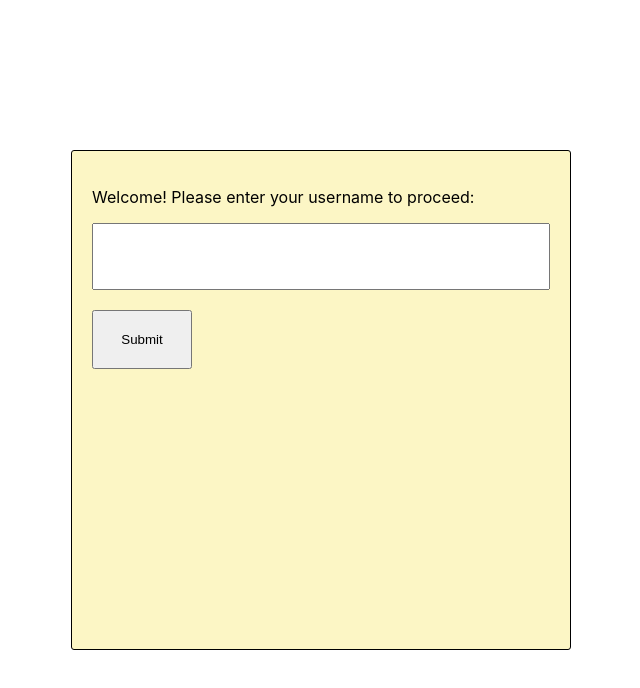
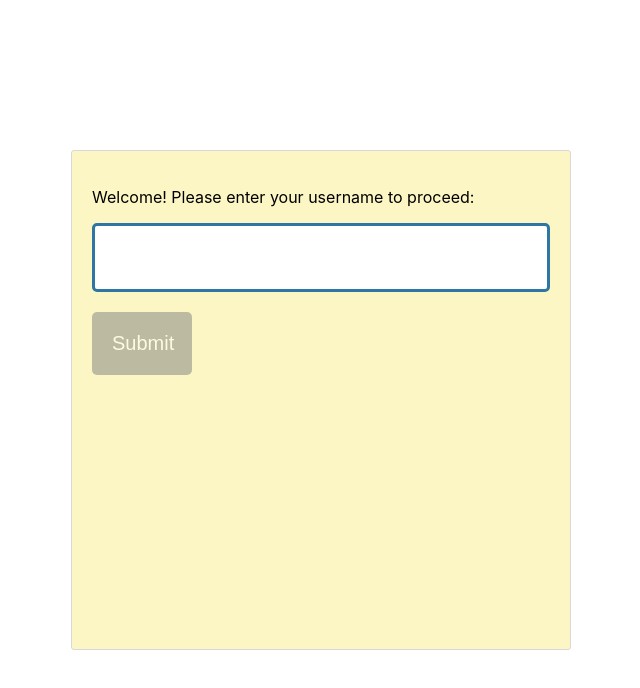
Before and after one commit to nikantic/chat-app, a React (Create React App) app: page / in a window 1280 px wide. Shown: the top 688 px of the page, without its empty margins (319-959 px from the left). Built offline with nearby package versions, Linux system fonts and the light colour scheme; no server answers.

Commit message:
Add styling for Message, Login, Input, add testMessages fallback

```diff
--- a/src/components/Input.tsx
+++ b/src/components/Input.tsx
@@ -6,23 +6,42 @@ import CONFIG from "../data/config";
 const StyledInput = styled.div`
 	display: flex;
 	justify-content: space-between;
+
 	position: fixed;
 	bottom: 0;
-	background: #fff;
 	width: 100%;
 	box-sizing: border-box;
-	padding: 20px;
+	padding: 16px;
 
-	> input {
+	background: #3898d4;
+
+	input {
+		border: 3px solid #2e77a4;
+		border-radius: 5px;
+
+        padding: 20px;
+		font-size: 20px;
 		width: 100%;
-		padding: 20px;
-		font-size: 20px;
+
 	}
 
-	> button {
+	button {
+        font-size: 20px;
+
+		border: none;
+		border-radius: 5px;
+        background-color: #ff876d;
+		color: #fff;
+
+        margin-left: 20px;
+		padding: 20px;
 		width: 100px;
-		margin-left: 20px;
 		cursor: pointer;
+
+		&:disabled {
+			background-color: #808080;
+			opacity: 0.5;
+		}
 	}
 `;
 
@@ -55,7 +74,9 @@ const Input = ({ addNewMessage }: { addNewMessage: Function }) => {
 				onChange={handleChange}
 				onKeyDown={(event) => event.key === "Enter" && handleSubmit()}
 			/>
-			<button onClick={handleSubmit}>Submit</button>
+			<button disabled={!text.length} onClick={handleSubmit}>
+				Send
+			</button>
 		</StyledInput>
 	);
 };
--- a/src/components/Login.tsx
+++ b/src/components/Login.tsx
@@ -14,20 +14,36 @@ const StyledLogin = styled.div`
 	padding: 20px;
 
 	border-radius: 3px;
-	border: 1px solid #000;
+	border: 1px solid #d8d8d8;
 
 	input {
+		font-size: 20px;
+
+		border: 3px solid #2e77a4;
+		border-radius: 5px;
+
+		padding: 20px;
+		box-sizing: border-box;
 		width: 100%;
-		padding: 20px;
-		font-size: 20px;
-		box-sizing: border-box;
 	}
 
 	button {
-		width: 100px;
+		font-size: 20px;
+
+		border: none;
+		border-radius: 5px;
+		background-color: #ff876d;
+		color: #fff;
+
 		margin-top: 20px;
 		padding: 20px;
+		width: 100px;
 		cursor: pointer;
+
+		&:disabled {
+			background-color: #808080;
+			opacity: 0.5;
+		}
 	}
 `;
 
@@ -58,7 +74,9 @@ const Login = ({ setLoggedIn }: { setLoggedIn: Function }) => {
 					onChange={handleChange}
 					onKeyDown={(event) => event.key === "Enter" && handleSubmit()}
 				/>
-				<button onClick={handleSubmit}>Submit</button>
+				<button disabled={!text.length} onClick={handleSubmit}>
+					Submit
+				</button>
 			</div>
 		</StyledLogin>
 	);
--- a/src/components/Message.tsx
+++ b/src/components/Message.tsx
@@ -7,19 +7,38 @@ import CONFIG from "../data/config";
 const StyledMessage = styled.div<{ isMe: boolean }>`
 	background-color: #fff;
 
-	min-width: 300px;
-	max-width: 500px;
-	padding: 5px 10px;
-	margin: 20px 10px;
+	min-width: 200px;
+	max-width: 65%;
+	padding: 16px;
+	margin: 8px 24px;
 
 	border-radius: 3px;
-	border: 1px solid #000;
+	border: 1px solid #d8d8d8;
+
+	p {
+		margin: 0;
+	}
+
+	.Date {
+		font-size: 14px;
+		color: #c1c1c1;
+		margin-top: 10px;
+	}
+
+	.Author {
+		font-weight: bold;
+		margin-bottom: 10px;
+	}
 
 	${({ isMe }) =>
 		isMe &&
 		css`
-			background-color: rgb(255, 255, 0);
+			background-color: #fcf6c5;
 			align-self: flex-end;
+
+			.Date {
+				text-align: right;
+			}
 		`};
 `;
 
@@ -29,9 +48,9 @@ const Message = ({ message, timestamp, author }: IMessage) => {
 
 	return (
 		<StyledMessage isMe={CONFIG.USERNAME === author ? true : false}>
-			<strong>{author}</strong>
+			<p className="Author">{author}</p>
 			<p>{message}</p>
-			<small>{formattedDate}</small>
+			<p className="Date">{formattedDate}</p>
 		</StyledMessage>
 	);
 };
--- a/src/hooks/useLoad.ts
+++ b/src/hooks/useLoad.ts
@@ -1,4 +1,5 @@
 import { useEffect, useState } from "react";
+import { testMessages } from "../data/testMessages";
 
 import { requestGET } from "../helpers/requests";
 import { IMessage } from "../types/types";
@@ -6,7 +7,8 @@ import { IMessage } from "../types/types";
 const useLoad = (URL: string) => {
 	const [data, setData] = useState(
 		JSON.parse(localStorage.getItem("chatAppMessages") as string) ||
-			([] as IMessage[])
+			testMessages ||
+			[]
 	);
 
 	useEffect(() => {
```
